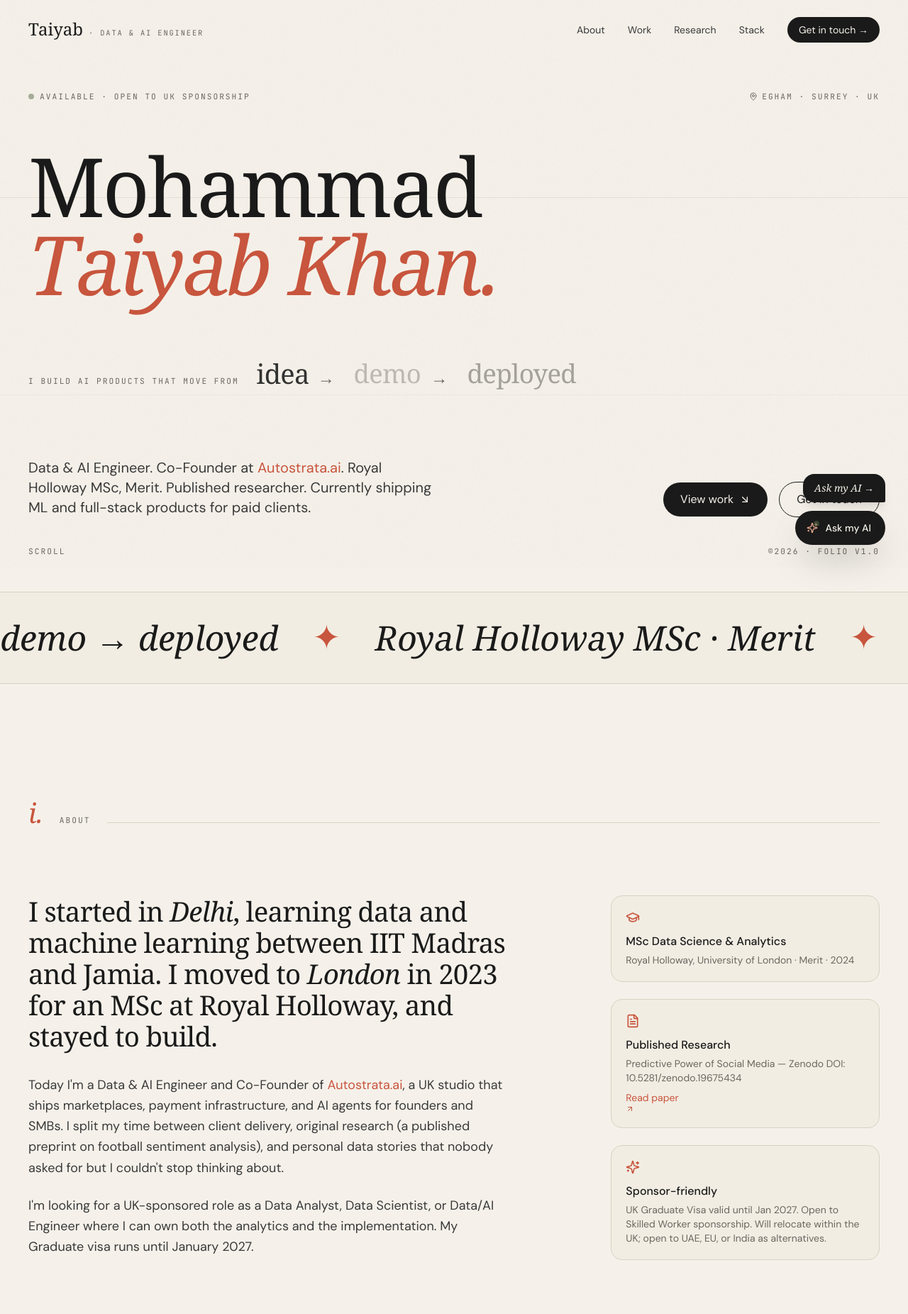
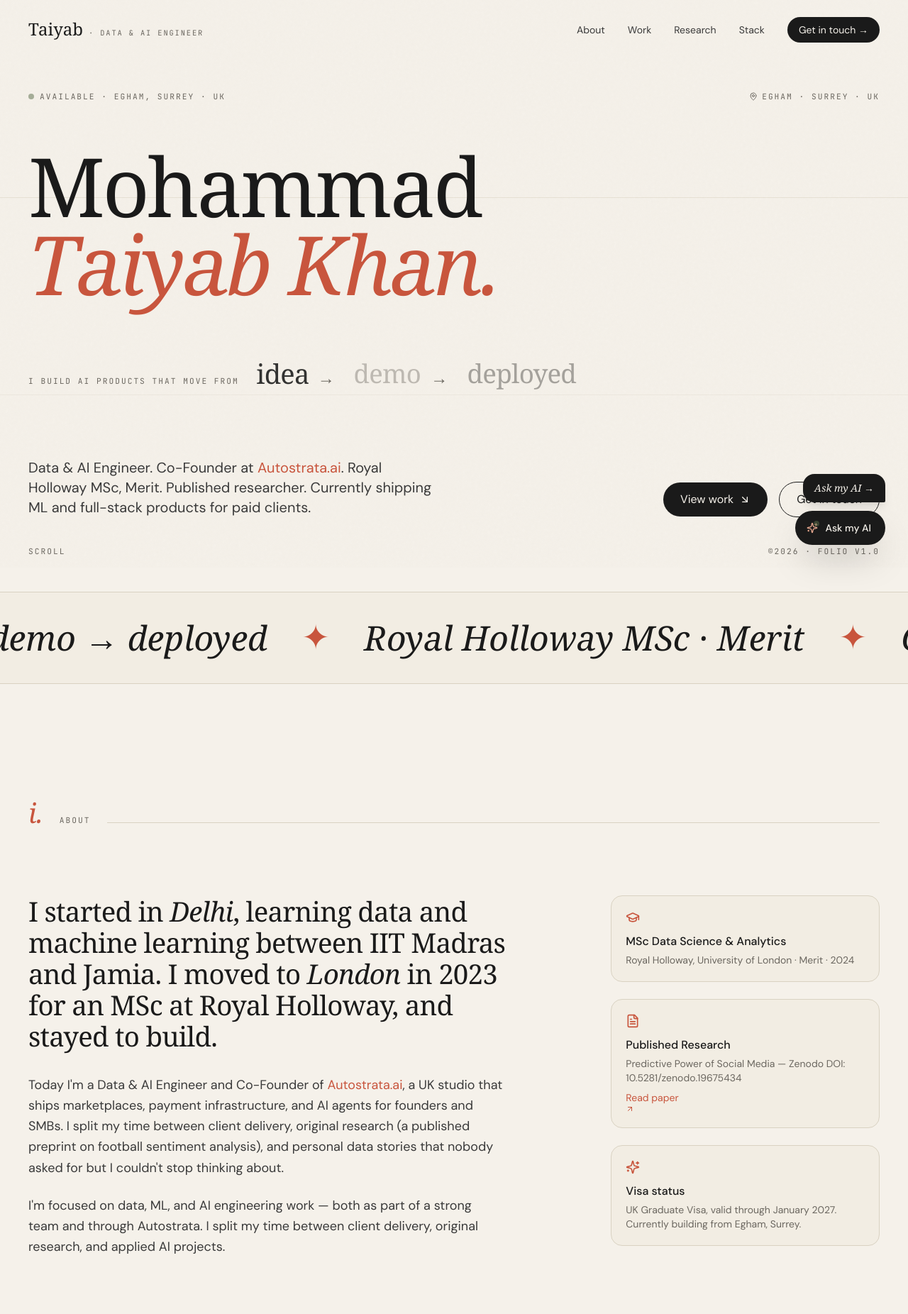
Before and after one commit to data-professional-taiyabkhan/Portfolios-Site, a Next.js app: page / in a window 1280 px wide. Shown: the top 1852 px of the page at 71% size. Built offline with nearby package versions, Linux system fonts and the light colour scheme; a web font is replaced by a local one.

Commit message:
content updataded: Project

```diff
--- a/app/layout.tsx
+++ b/app/layout.tsx
@@ -8,7 +8,7 @@ export const metadata: Metadata = {
   metadataBase: new URL("https://taiyab.autostrata.ai"),
   title: "Mohammad Taiyab Khan — Data & AI Engineer",
   description:
-    "Data & AI Engineer · Co-Founder of Autostrata.ai · Royal Holloway MSc · Open to UK sponsorship. I build AI products that move from idea to demo to deployed.",
+    "Data & AI Engineer · Co-Founder of Autostrata.ai · Royal Holloway MSc. I build AI products that move from idea to demo to deployed.",
   openGraph: {
     title: "Mohammad Taiyab Khan — Data & AI Engineer",
     description: "I build AI products that move from idea → demo → deployed.",
--- a/components/About.tsx
+++ b/components/About.tsx
@@ -7,7 +7,7 @@ const stats = [
   { label: "Years experience", value: "3+", note: "Combined data + AI + full-stack" },
   { label: "Paid clients shipped", value: "6", note: "Via Autostrata.ai" },
   { label: "Research papers", value: "1", note: "Peer-reviewed preprint" },
-  { label: "Visa runway", value: "Jan 2027", note: "UK Graduate Visa" },
+  { label: "Based in", value: "Egham, Surrey, UK", note: "UK Graduate Visa" },
 ];
 
 const milestones = [
@@ -53,9 +53,7 @@ export default function About() {
               data stories that nobody asked for but I couldn&apos;t stop thinking about.
             </p>
             <p className="mt-6 text-lg text-ink-soft leading-relaxed max-w-2xl">
-              I&apos;m looking for a UK-sponsored role as a Data Analyst, Data Scientist, or
-              Data/AI Engineer where I can own both the analytics and the implementation.
-              My Graduate visa runs until January 2027.
+              I&apos;m focused on data, ML, and AI engineering work — both as part of a strong team and through Autostrata. I split my time between client delivery, original research, and applied AI projects.
             </p>
           </div>
 
@@ -82,10 +80,9 @@ export default function About() {
             </div>
             <div className="border border-line rounded-2xl p-5 bg-paper-deep/40">
               <Sparkles className="w-5 h-5 text-accent mb-3" />
-              <p className="font-medium">Sponsor-friendly</p>
+              <p className="font-medium">Visa status</p>
               <p className="text-sm text-mute mt-1">
-                UK Graduate Visa valid until Jan 2027. Open to Skilled Worker sponsorship.
-                Will relocate within the UK; open to UAE, EU, or India as alternatives.
+                UK Graduate Visa, valid through January 2027. Currently building from Egham, Surrey.
               </p>
             </div>
           </div>
--- a/components/Contact.tsx
+++ b/components/Contact.tsx
@@ -32,14 +32,12 @@ export default function Contact() {
         <div className="grid md:grid-cols-12 gap-12 mb-20">
           <div className="md:col-span-6">
             <p className="text-xl md:text-2xl leading-relaxed text-paper/85 max-w-2xl">
-              I&apos;m available for full-time data, ML, or AI engineering roles in the UK
-              (sponsor-licensed companies, please), and for freelance / contract work
-              via Autostrata.
+              I&apos;m available for full-time data, ML, or AI engineering roles, and for freelance / contract work via Autostrata. Always happy to hear about research opportunities too.
             </p>
             <div className="mt-10 inline-flex items-center gap-3 px-5 py-3 border border-paper/20 rounded-full">
               <span className="inline-block w-2 h-2 rounded-full bg-moss animate-pulse" />
               <span className="text-sm">
-                Available · Open to UK sponsorship · Graduate Visa to Jan 2027
+                Available · Egham, Surrey · UK
               </span>
             </div>
           </div>
--- a/components/Hero.tsx
+++ b/components/Hero.tsx
@@ -38,7 +38,7 @@ export default function Hero() {
         >
           <span className="eyebrow flex items-center gap-2">
             <span className="inline-block w-2 h-2 rounded-full bg-moss animate-pulse" />
-            Available · Open to UK sponsorship
+            Available · Egham, Surrey · UK
           </span>
           <span className="eyebrow flex items-center gap-1.5">
             <MapPin className="w-3 h-3" /> Egham · Surrey · UK
--- a/components/Marquee.tsx
+++ b/components/Marquee.tsx
@@ -4,7 +4,7 @@ const items = [
   "I build AI products that move from idea → demo → deployed",
   "Royal Holloway MSc · Merit",
   "Co-Founder · Autostrata.ai",
-  "Open to UK sponsorship",
+  "Currently building in the UK",
   "Published in Zenodo",
   "Six paid clients shipped",
   "Available · Egham, UK",
--- a/data/projects.ts
+++ b/data/projects.ts
@@ -19,6 +19,43 @@ export type Project = {
 };
 
 export const projects: Project[] = [
+  {
+  slug: "portfolio-ai-agent",
+  number: "00",
+  title: "This site's AI assistant",
+  client: "Self · taiyab.autostrata.ai",
+  year: "2026",
+  role: "Architecture, prompt design, implementation",
+  category: "personal",
+  oneLiner:
+    "An agentic AI you can actually try, right here. Same architectural pattern as the HEART AI I built for a paid client.",
+  summary:
+    "A purpose-built agent with strict tool routing, closed knowledge boundary, and real-world side effects. It can answer questions about my work, check my calendar, and book a 15-minute call without ever leaving the chat. Built so visitors don't have to email-tag to get a meeting.",
+  tags: ["Agentic AI", "Tool calling", "Claude Haiku 4.5", "Vercel AI SDK", "Cal.com API", "Resend"],
+  metrics: [
+    { label: "Tools wired", value: "3" },
+    { label: "Refusal rules", value: "9" },
+    { label: "Avg cost/turn", value: "~$0.005" },
+  ],
+  problem:
+    "A portfolio's job is to make a recruiter or client think 'I want to talk to this person.' Most portfolios then make that next step painful — find the email, write the email, hope for a reply. I wanted one chat surface that could answer questions, check my actual calendar, and book a call without the user leaving the page.",
+  approach: [
+    "Vercel AI SDK with Claude Haiku 4.5 via OpenRouter for the agent loop with tool-calling.",
+    "Closed knowledge boundary: a hand-curated knowledge base is the agent's only source of truth. No web search, no general knowledge.",
+    "Three tools: check_availability + book_meeting (Cal.com API v2), and leave_message (Resend).",
+    "Hard refusal patterns: never negotiates, never commits on offers, never speaks as me, never invents facts.",
+    "Anti-abuse: per-IP rate limits (50 messages/day, 20 per 10 minutes), session message cap.",
+    "Floating launcher reveals after the hero scroll, with a slide-out drawer matching the site's editorial design tokens.",
+  ],
+  stack: ["Vercel AI SDK", "Claude Haiku 4.5", "OpenRouter", "Cal.com API v2", "Resend", "Next.js 14", "TypeScript"],
+  outcomes: [
+    "Real in-chat booking — visitor picks a slot, it appears on my calendar with no link redirect.",
+    "Messages route directly to my inbox with reply-to set to the visitor, so I respond in two clicks.",
+    "Architecture mirrors the HEART AI I built for a paid client — same closed-boundary, tool-routing pattern.",
+  ],
+  links: [{ label: "Try it", href: "#" }],
+  highlight: true,
+  },
   {
     slug: "clock-in-pro",
     number: "01",
```
